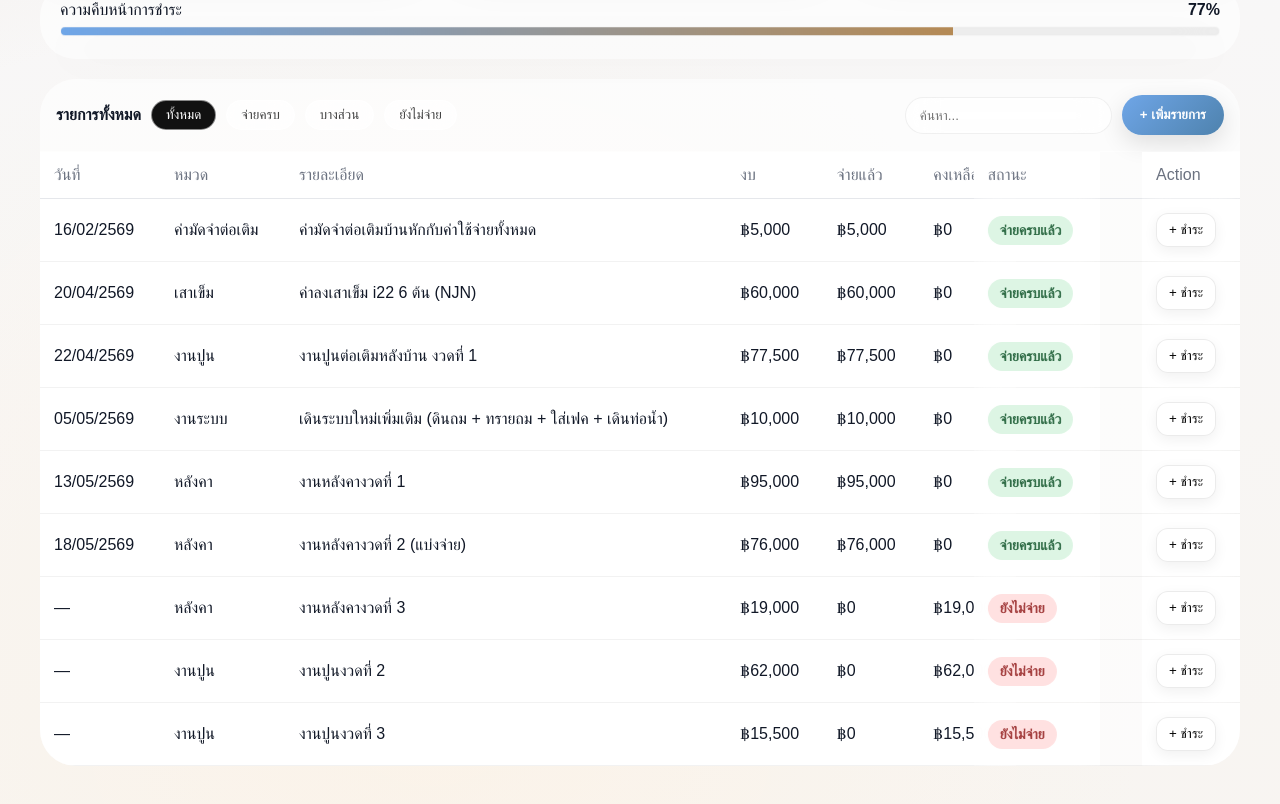
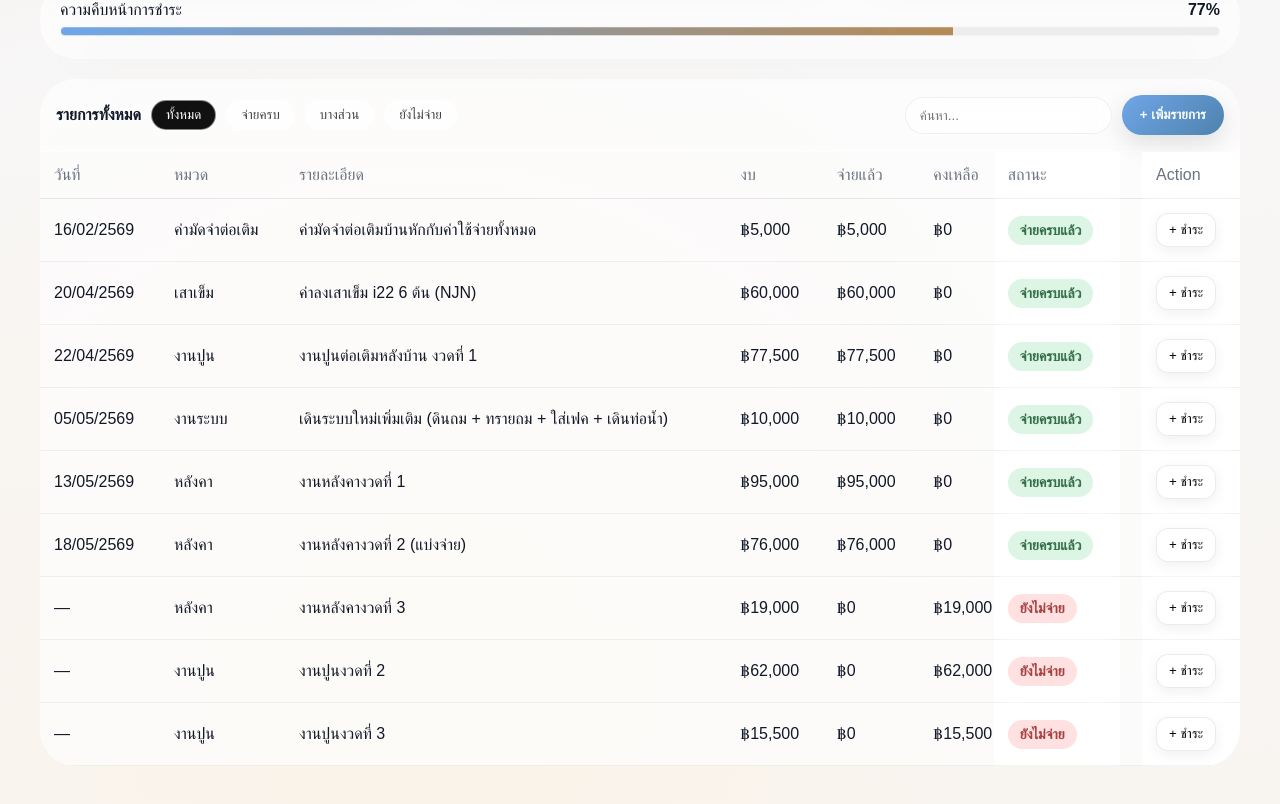
Before and after one commit to mildermine-kwr/am-home-budget, a React (Vite) app: page / in a window 1280 px wide. Shown: the part 776-1580 px from the top of the page. Built offline with nearby package versions, Linux system fonts and the light colour scheme; a web font is replaced by a local one.

Commit message:
Update App.jsx

```diff
--- a/src/App.jsx
+++ b/src/App.jsx
@@ -877,8 +877,8 @@ button:hover{
               overflowY: 'visible',
               WebkitOverflowScrolling: 'touch',
               width: '100%',
+              maxWidth: '100%',
               position: 'relative',
-              cursor: 'grab',
             }}
           >
             <table
@@ -1795,25 +1795,21 @@ function TH({
         backdropFilter: 'blur(20px)',
         textAlign:
           'left',
-        position: sticky
-          ? 'sticky'
-          : 'static',
+        position: sticky ? 'sticky' : 'static',
         right: sticky
           ? action
             ? 0
-            : 140
+            : 120
           : undefined,
         zIndex: sticky ? 20 : 1,
         background: sticky
-          ? 'rgba(255,255,255,.98)'
-          : '#fff',
+          ? '#FFFFFF'
+          : 'transparent',
         backdropFilter: sticky
           ? 'blur(12px)'
           : undefined,
         boxShadow: sticky
-          ? action
-            ? '-10px 0 24px rgba(15,23,42,.06)'
-            : '-6px 0 18px rgba(15,23,42,.04)'
+          ? '-12px 0 28px rgba(15,23,42,.08)'
           : 'none',
       }}
     >
@@ -1836,25 +1832,21 @@ function TD({
         transition: 'background .2s ease',
         background:
           'rgba(255,255,255,.72)',
-        position: sticky
-          ? 'sticky'
-          : 'static',
+        position: sticky ? 'sticky' : 'static',
         right: sticky
           ? action
             ? 0
-            : 140
+            : 120
           : undefined,
         zIndex: sticky ? 20 : 1,
         background: sticky
-          ? 'rgba(255,255,255,.98)'
-          : '#fff',
+          ? '#FFFFFF'
+          : 'transparent',
         backdropFilter: sticky
           ? 'blur(12px)'
           : undefined,
         boxShadow: sticky
-          ? action
-            ? '-10px 0 24px rgba(15,23,42,.06)'
-            : '-6px 0 18px rgba(15,23,42,.04)'
+          ? '-12px 0 28px rgba(15,23,42,.08)'
           : 'none',
       }}
     >
```
